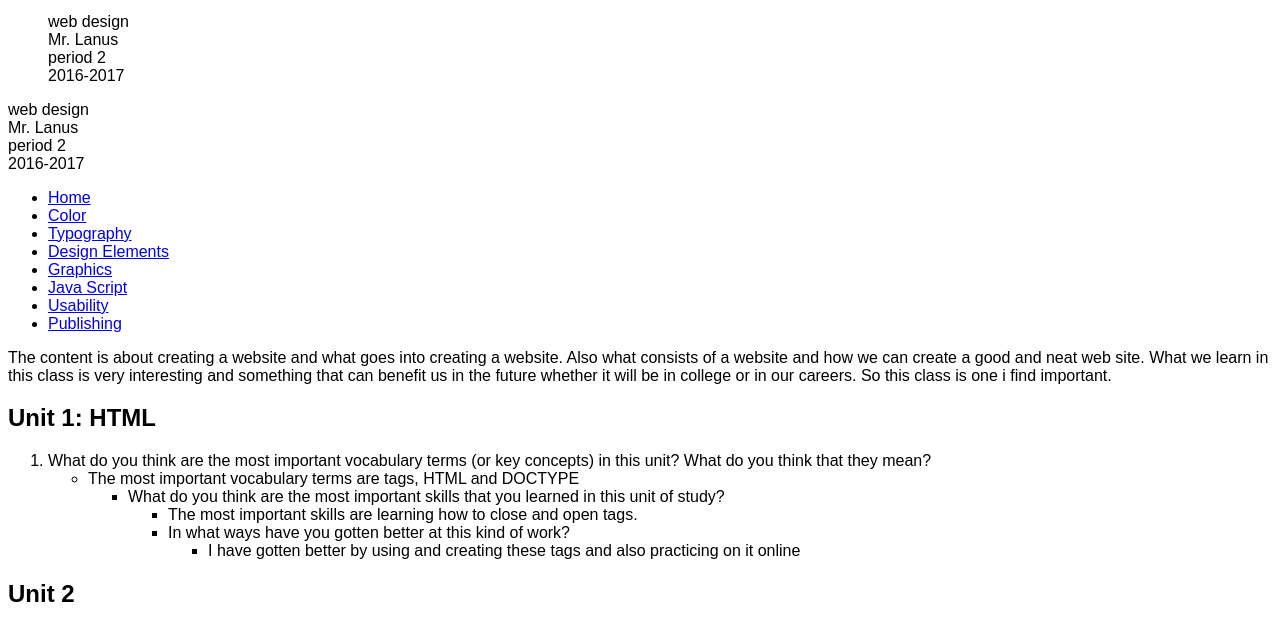
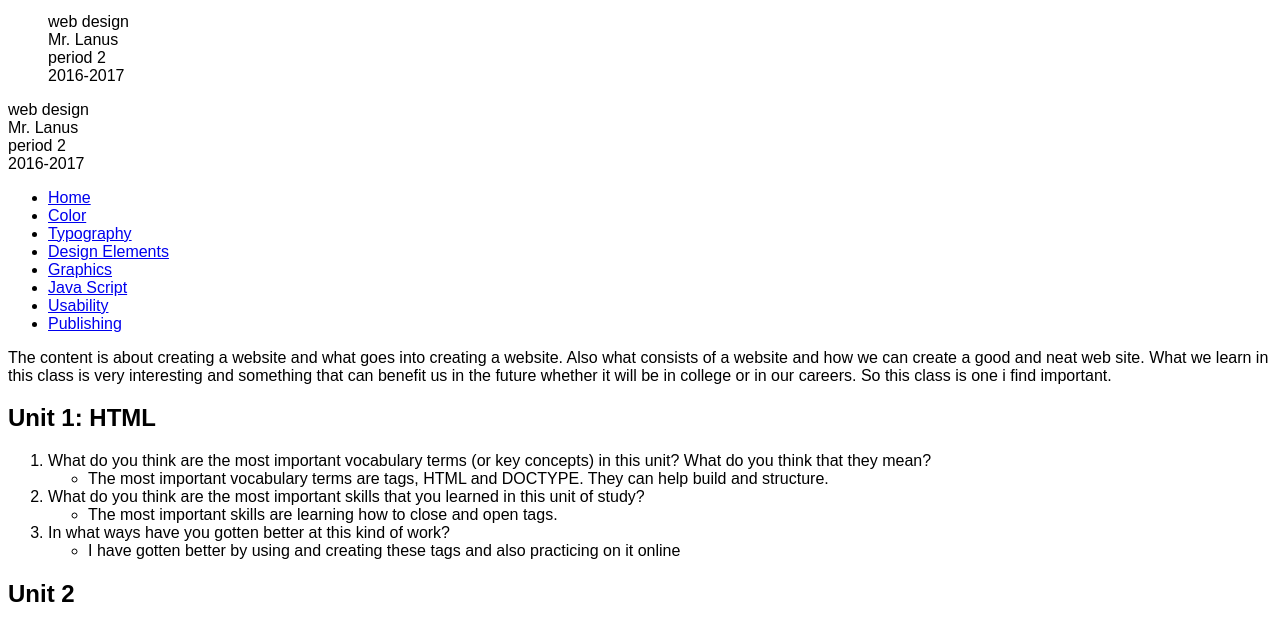
Before and after one commit to jlbmshs/portfolio_jesusluevano, a plain HTML site: page index.html in a window 1280 px wide. Shown: the part 155-780 px from the top of the page. Drawn offline with Linux system fonts and the light colour scheme.

Commit message:
fixed questions on my portfolio

```diff
--- a/index.html
+++ b/index.html
@@ -65,18 +65,24 @@
     </div>
 
     <p>The content is about creating a website and what goes into creating a website. Also what consists of a website and how we can create a good and neat web site. What we learn in this class is very interesting and something that can benefit us in the future whether it will be in college or in our careers. So this class is one i find important.</p>
+
     <h2>Unit 1: HTML</h2>
       <ol>
+
         <li> What do you think are the most important vocabulary terms (or key concepts) in this unit? What do you think that they mean?</li>
         <ul>
-          <li>The most important vocabulary terms are tags, HTML and DOCTYPE</li>
+          <li>The most important vocabulary terms are tags, HTML and DOCTYPE. They can help build and structure.</li>
+        </ul>
+
+        <li>What do you think are the most important skills that you learned in this unit of study?</li>
+            <ul>
+              <li> The most important skills are learning how to close and open tags.</li>
+            </ul>
+
+          <li>In what ways have you gotten better at this kind of work? </li>
           <ul>
-            <li>What do you think are the most important skills that you learned in this unit of study?</li>
-            <ul>
-              <li> The most important skills are learning how to close and open tags.
-                <li>In what ways have you gotten better at this kind of work? </li>
-                <ul>
-                  <li> I have gotten better by using and creating these tags and also practicing on it online
+            <li> I have gotten better by using and creating these tags and also practicing on it online</li>
+          </ul>
 
 
           </ol>
```
